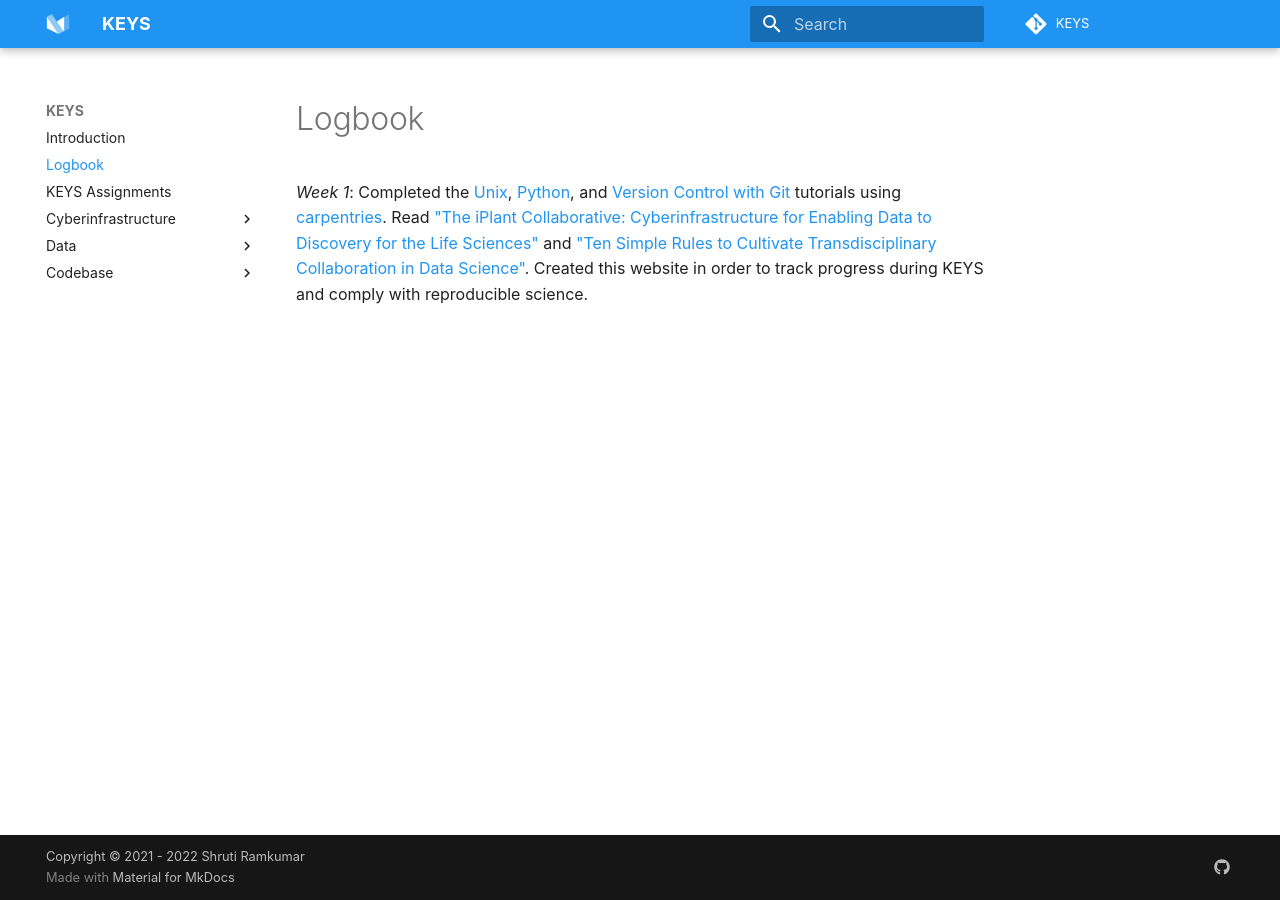
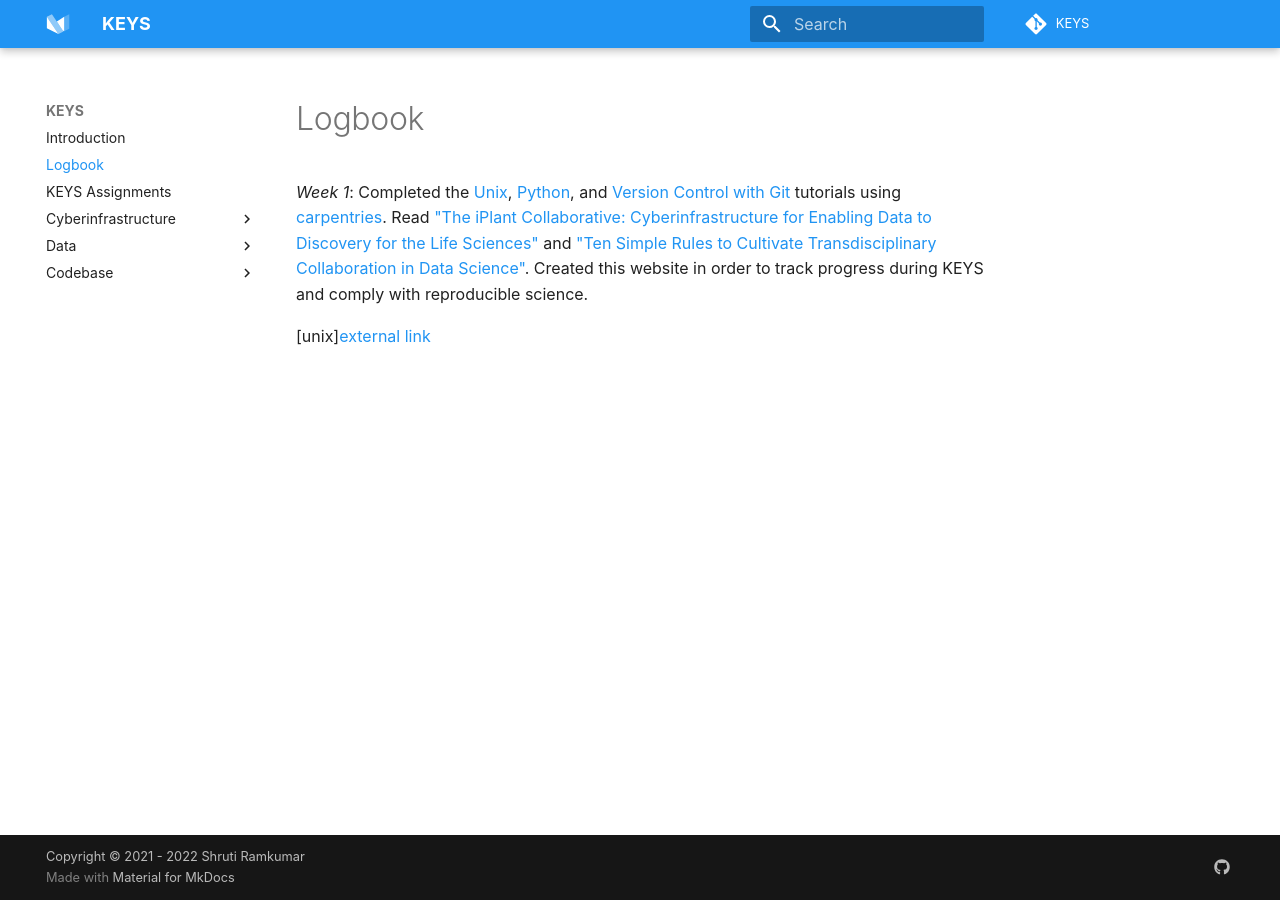
Before and after one commit to tyson-swetnam/mkdocs-material-template, an MkDocs documentation site: the page built from docs/logbook.md, in a window 1280 px wide. Built offline with MkDocs 1.6.1 and Material for MkDocs 9.7.7, drawn with Linux system fonts in a browser that asks for light colours; some web fonts are replaced; comment, search, counter and statistics services are not loaded.

Commit message:
Update logbook.md

```diff
--- a/docs/logbook.md
+++ b/docs/logbook.md
@@ -1,3 +1,5 @@
 # Logbook
 
 *Week 1*: Completed the [Unix](http://swcarpentry.github.io/shell-novice/), [Python](https://swcarpentry.github.io/python-novice-inflammation/), and [Version Control with Git](http://swcarpentry.github.io/git-novice/) tutorials using [carpentries](https://carpentries.org/). Read ["The iPlant Collaborative: Cyberinfrastructure for Enabling Data to Discovery for the Life Sciences"](https://journals.plos.org/plosbiology/article?id=10.1371/journal.pbio.1002342) and ["Ten Simple Rules to Cultivate Transdisciplinary Collaboration in Data Science"](https://journals.plos.org/ploscompbiol/article?id=10.1371/journal.pcbi.1008879). Created this website in order to track progress during KEYS and comply with reproducible science.
+
+[unix]<a href="http://swcarpentry.github.io/shell-novice/" target="_blank">external link</a>
```
